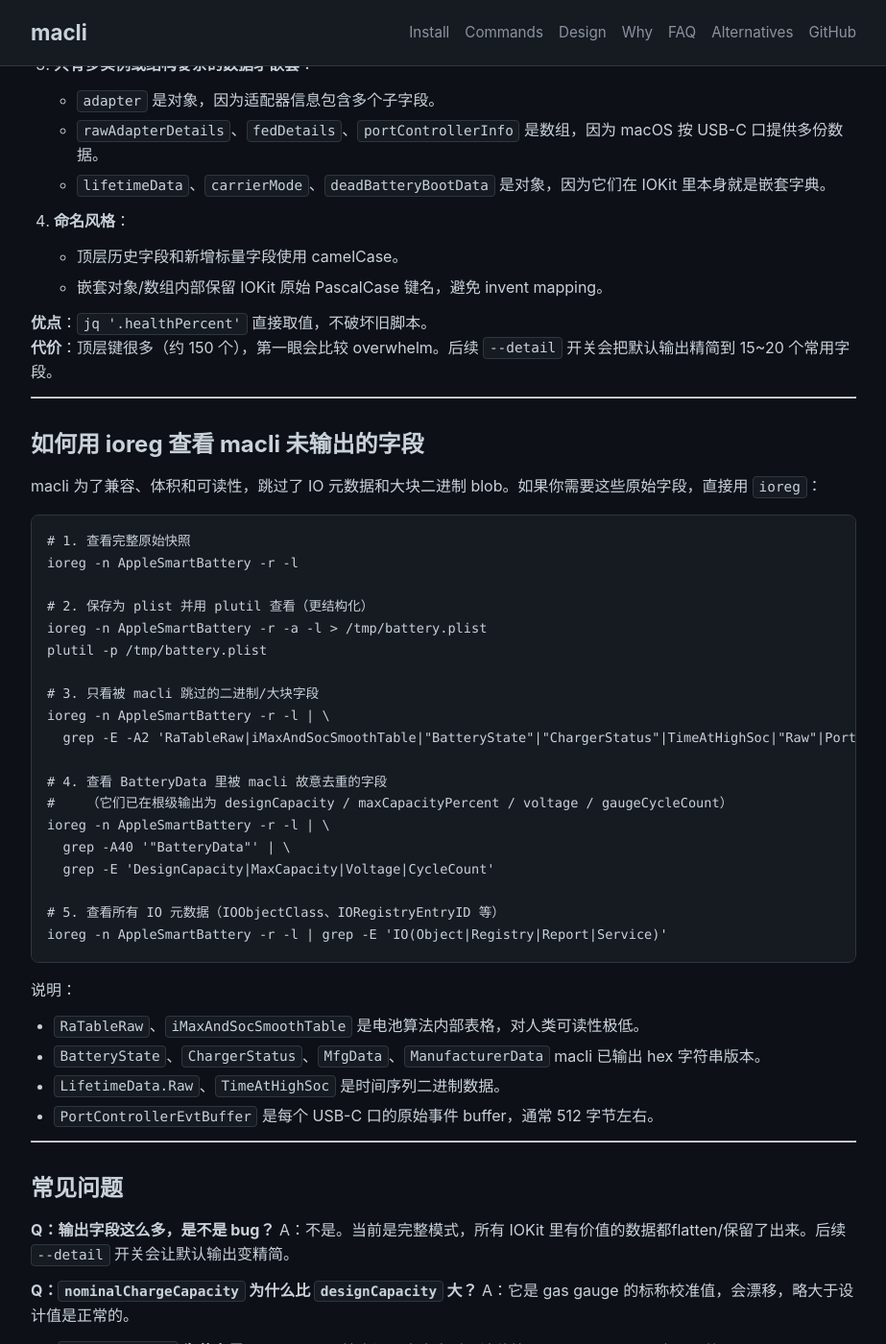
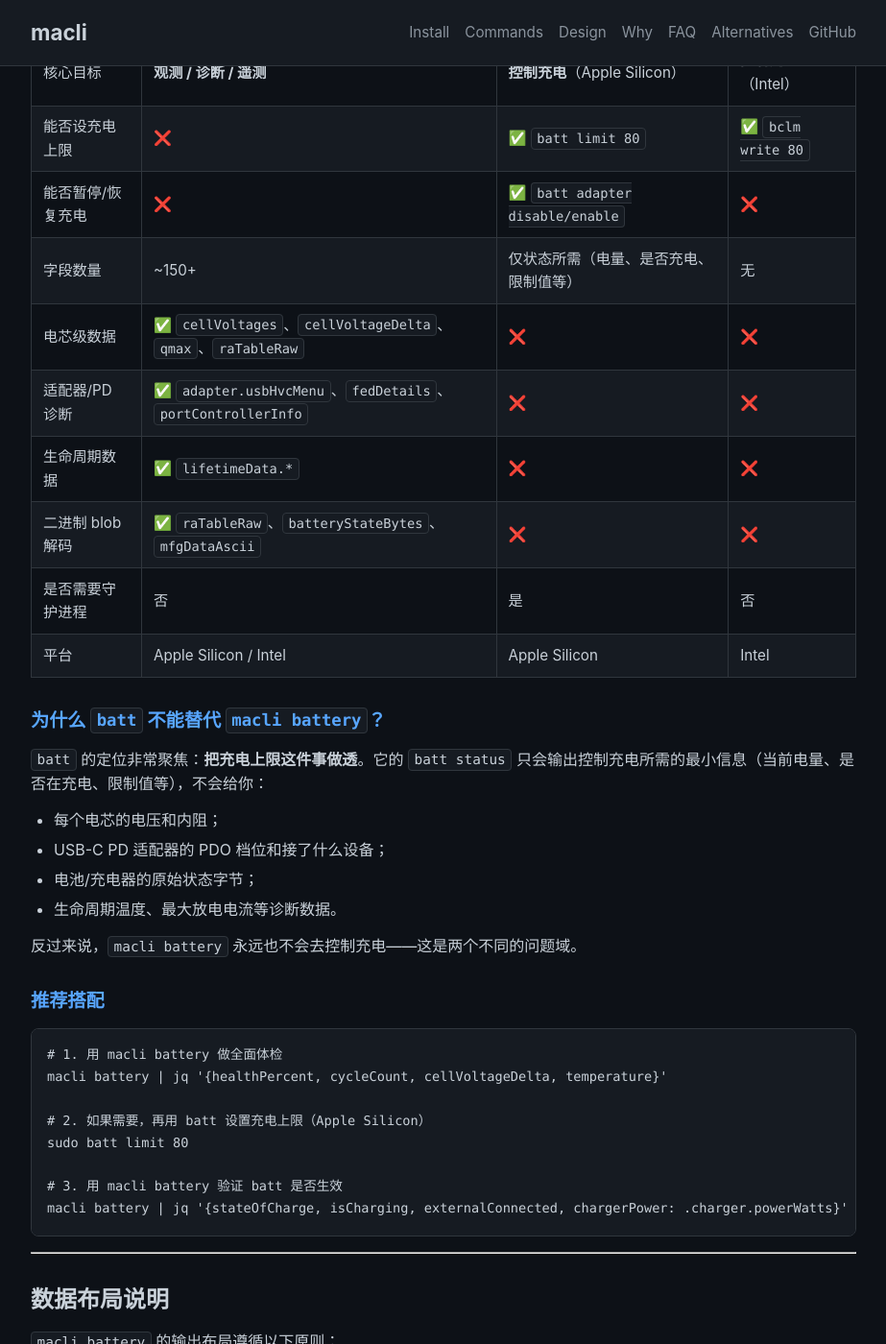
Before and after one commit to ljh-sh/macli, a Jekyll site: the page built from docs/battery.md, in a window 1280 px wide and 1400 px high, scrolled down 18890 px. Shown: the whole window at 96% size, without its empty margins (178-1101 px from the left). Built offline with Jekyll 4.4.1, drawn with Linux system fonts in a browser that asks for light colours; some of the changed text lies outside the part shown.

Commit message:
docs(battery): clarify relationship with batt/bclm
- Add comparison table: macli battery vs batt vs bclm
- Explain why batt cannot replace macli battery (control vs observability)
- Show recommended pairing workflow

````diff
--- a/docs/battery.md
+++ b/docs/battery.md
@@ -596,6 +596,49 @@
 
 ---
 
+## `macli battery` 与 `batt` / `bclm` 的关系
+
+一句话：**不是替代关系，是互补关系。**
+
+| 能力 | `macli battery` | `batt` | `bclm` |
+|---|---|---|---|
+| 核心目标 | **观测 / 诊断 / 遥测** | **控制充电**（Apple Silicon） | **控制充电**（Intel） |
+| 能否设充电上限 | ❌ | ✅ `batt limit 80` | ✅ `bclm write 80` |
+| 能否暂停/恢复充电 | ❌ | ✅ `batt adapter disable/enable` | ❌ |
+| 字段数量 | ~150+ | 仅状态所需（电量、是否充电、限制值等） | 无 |
+| 电芯级数据 | ✅ `cellVoltages`、`cellVoltageDelta`、`qmax`、`raTableRaw` | ❌ | ❌ |
+| 适配器/PD 诊断 | ✅ `adapter.usbHvcMenu`、`fedDetails`、`portControllerInfo` | ❌ | ❌ |
+| 生命周期数据 | ✅ `lifetimeData.*` | ❌ | ❌ |
+| 二进制 blob 解码 | ✅ `raTableRaw`、`batteryStateBytes`、`mfgDataAscii` | ❌ | ❌ |
+| 是否需要守护进程 | 否 | 是 | 否 |
+| 平台 | Apple Silicon / Intel | Apple Silicon | Intel |
+
+### 为什么 `batt` 不能替代 `macli battery`？
+
+`batt` 的定位非常聚焦：**把充电上限这件事做透**。它的 `batt status` 只会输出控制充电所需的最小信息（当前电量、是否在充电、限制值等），不会给你：
+
+- 每个电芯的电压和内阻；
+- USB-C PD 适配器的 PDO 档位和接了什么设备；
+- 电池/充电器的原始状态字节；
+- 生命周期温度、最大放电电流等诊断数据。
+
+反过来说，`macli battery` 永远也不会去控制充电——这是两个不同的问题域。
+
+### 推荐搭配
+
+```sh
+# 1. 用 macli battery 做全面体检
+macli battery | jq '{healthPercent, cycleCount, cellVoltageDelta, temperature}'
+
+# 2. 如果需要，再用 batt 设置充电上限（Apple Silicon）
+sudo batt limit 80
+
+# 3. 用 macli battery 验证 batt 是否生效
+macli battery | jq '{stateOfCharge, isCharging, externalConnected, chargerPower: .charger.powerWatts}'
+```
+
+---
+
 ## 数据布局说明
 
 `macli battery` 的输出布局遵循以下原则：
````
